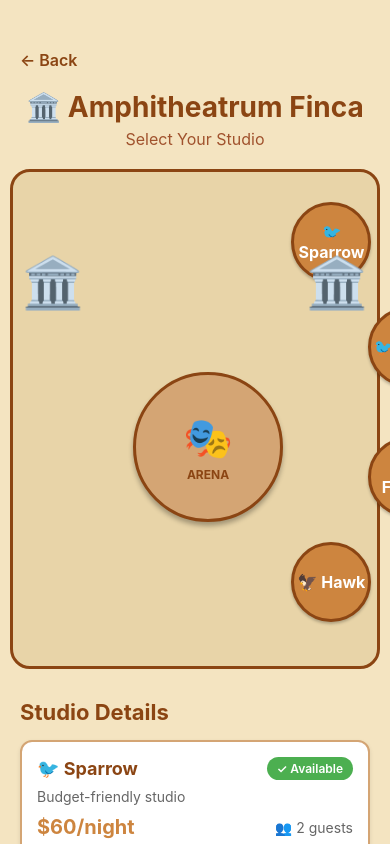
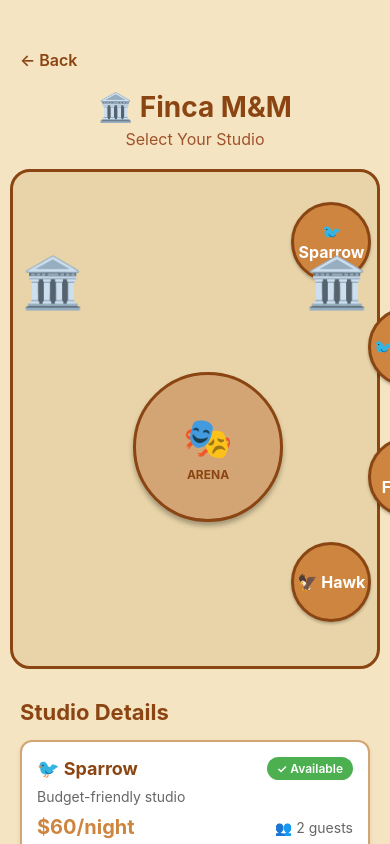
Before and after one commit to WiliScorpion/finca-mm, a React Native app: screen / in a window 390 px wide. Built offline with nearby package versions, Linux system fonts and the light colour scheme.

Commit message:
Change title to Finca M&M

```diff
--- a/src/screens/AmphitheaterBookingScreen.tsx
+++ b/src/screens/AmphitheaterBookingScreen.tsx
@@ -54,7 +54,7 @@ export default function AmphitheaterBookingScreen({ studios, onStudioSelect, onB
         <Text style={styles.backButtonText}>← Back</Text>
       </TouchableOpacity>
 
-      <Text style={styles.title}>🏛️ Amphitheatrum Finca</Text>
+      <Text style={styles.title}>🏛️ Finca M&M</Text>
       <Text style={styles.subtitle}>Select Your Studio</Text>
 
       <View style={styles.amphitheaterContainer}>
--- a/src/screens/StudiosListScreen.tsx
+++ b/src/screens/StudiosListScreen.tsx
@@ -62,7 +62,7 @@ export default function StudiosListScreen({ onSelectStudio }: Props) {
   return (
     <View style={styles.container}>
       <View style={styles.header}>
-        <Text style={styles.title}>Finca M&M Studios</Text>
+        <Text style={styles.title}>Finca M&M</Text>
         <TouchableOpacity
           style={styles.viewToggle}
           onPress={() => setViewMode(viewMode === 'list' ? 'amphitheater' : 'list')}
```
